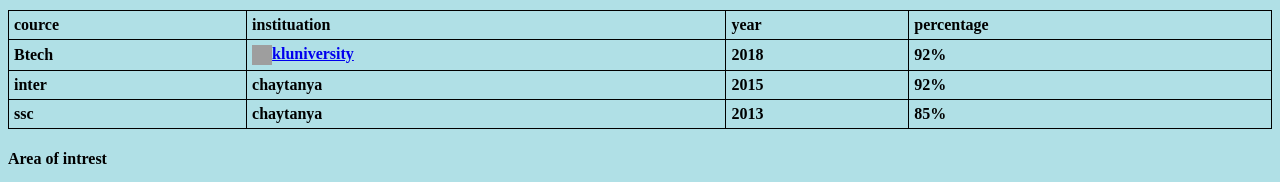
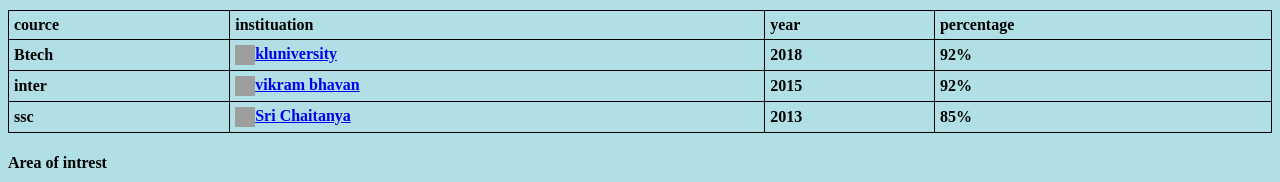
Before and after one commit to namamahesh/namamahesh.github.io, a plain HTML site: page index.html in a window 1280 px wide. Shown: the part 420-602 px from the top of the page. Drawn offline with Linux system fonts and the light colour scheme; grey boxes are pictures that could not be loaded.

Commit message:
Update index.html

```diff
--- a/index.html
+++ b/index.html
@@ -50,13 +50,19 @@
 </tr>
 <tr>
 <th>inter</th>
-<th>chaytanya</th>
+<th>
+<a href="https://heyschools.in/01109034/SRI_Chaitanya_Vikram_Bhavan#header_wrapper">
+<img src="https://media.glassdoor.com/sqll/502833/sri-chaitanya-educational-institutions-squarelogo-1429194720858.png" alt="srichaytanya.com" style="float:left;width:20px;height:20px;">
+vikram bhavan</a></th>
 <th>2015</th>
 <th>92%</th>
 </tr>
 <tr>
 <th>ssc</th>
-<th>chaytanya</th>
+<th>
+<a href="http://www.indiastudychannel.com/schools/58799-Sri-Chaitanya-Techno-School-Narsaraopet.aspx">
+<img src="https://media.glassdoor.com/sqll/502833/sri-chaitanya-educational-institutions-squarelogo-1429194720858.png" alt="srichaytanya.com" style="float:left;width:20px;height:20px;">
+Sri Chaitanya</a></th>
 <th>2013</th>
 <th>85%</th>
 </tr>
@@ -82,7 +88,5 @@
   <li>programing with lab view</li>
  <li>swacha </li>
 </ul>
-
-
 </body>
 </html>
```
